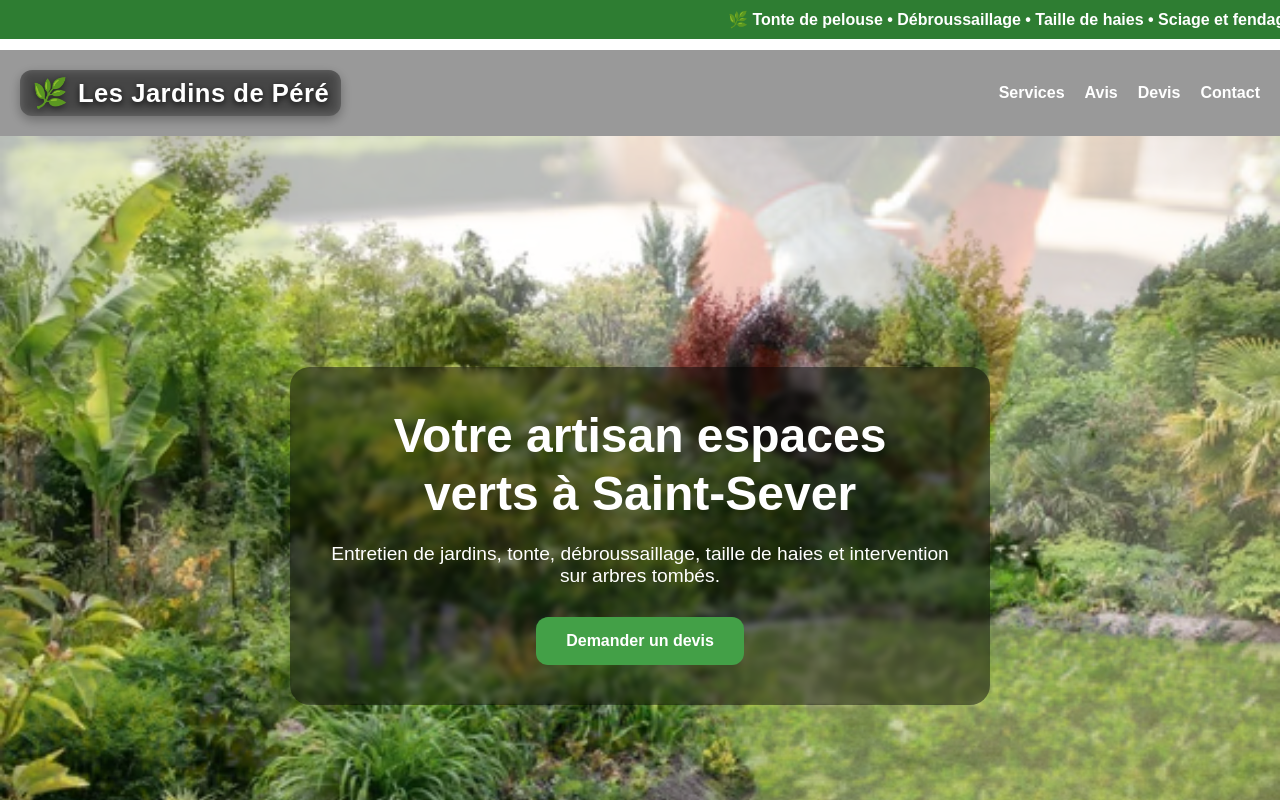
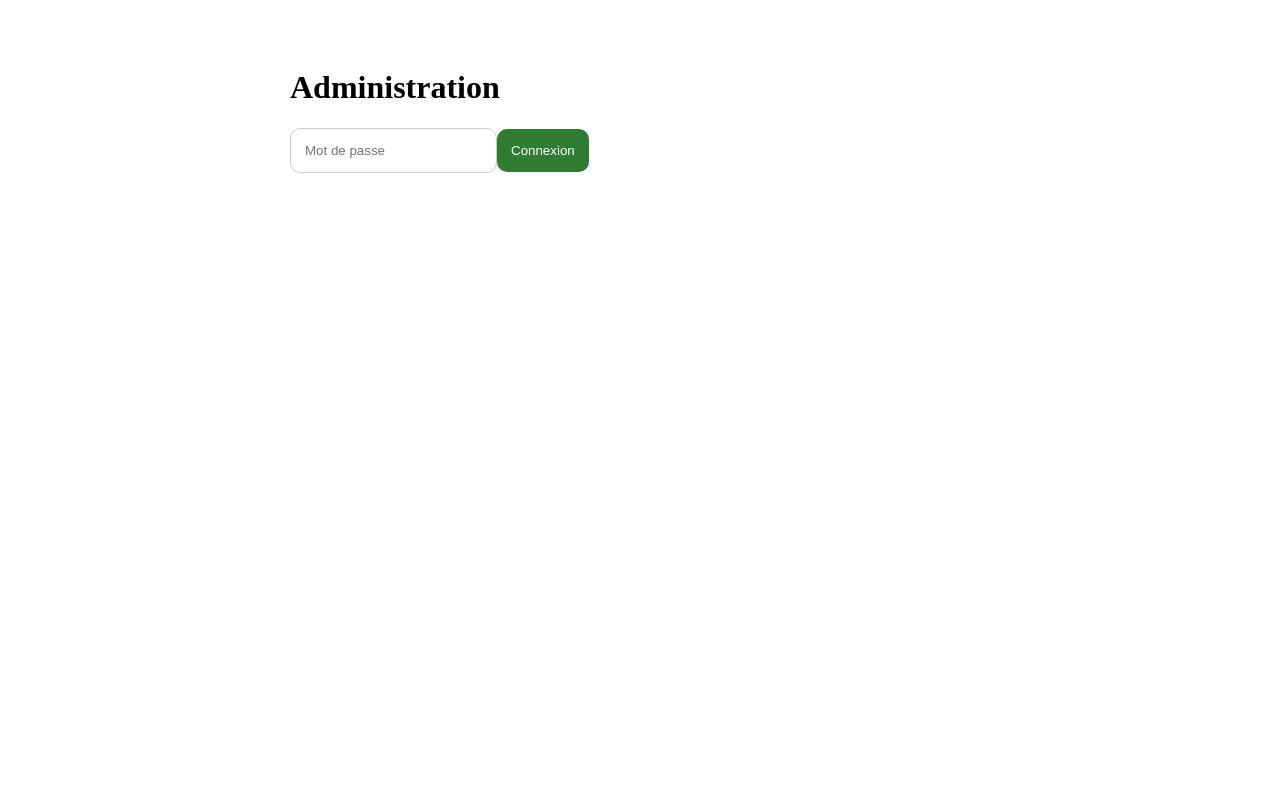
Before and after one commit to BrunoDUPUIS/espaces-verts, a Vue app: page /admin in a window 1280 px wide. Shown: the top 800 px of the page. Built offline with nearby package versions, Linux system fonts and the light colour scheme.

Commit message:
first commit

```diff
--- a/package.json
+++ b/package.json
@@ -13,7 +13,8 @@
     "format": "prettier --write --experimental-cli src/"
   },
   "dependencies": {
-    "vue": "^3.5.32"
+    "vue": "^3.5.32",
+    "vue-router": "^5.1.0"
   },
   "devDependencies": {
     "@eslint/js": "^10.0.1",
--- a/src/App.vue
+++ b/src/App.vue
@@ -1,21 +1,3 @@
 <template>
-  <div id="app">
-    <HeaderBar />
-    <HeroSection />
-    <ServicesSection />
-    <ReviewsSection />
-    <QuoteForm />
-    <MapSection />
-    <FooterSection />
-  </div>
+  <router-view />
 </template>
-
-<script setup>
-import HeaderBar from './components/HeaderBar.vue'
-import HeroSection from './components/ HeroSection.vue'
-import ServicesSection from './components/ServicesSection.vue'
-import ReviewsSection from './components/ReviewsSection.vue'
-import QuoteForm from './components/ QuoteForm.vue'
-import MapSection from './components/MapSection.vue'
-import FooterSection from './components/FooterSection.vue'
-</script>
--- a/src/main.js
+++ b/src/main.js
@@ -1,5 +1,6 @@
 import { createApp } from 'vue'
 import App from './App.vue'
-import './style.css'
 
-createApp(App).mount('#app')
+import router from './router'
+
+createApp(App).use(router).mount('#app')
--- /dev/null
+++ b/src/views/Admin.vue
@@ -0,0 +1,110 @@
+<template>
+  <div class="admin">
+    <div v-if="!logged">
+      <h1>Administration</h1>
+
+      <input v-model="password" type="password" placeholder="Mot de passe" />
+
+      <button @click="login">Connexion</button>
+    </div>
+
+    <div v-else>
+      <h1>Panneau Admin</h1>
+
+      <label>Nom entreprise</label>
+      <input v-model="site.nomEntreprise" />
+
+      <label>Téléphone</label>
+      <input v-model="site.telephone" />
+
+      <label>Email</label>
+      <input v-model="site.email" />
+
+      <label>Bandeau</label>
+      <textarea v-model="site.bandeau"></textarea>
+
+      <button @click="save">Sauvegarder</button>
+
+      <p v-if="saved" class="success">✔ Modifications enregistrées</p>
+    </div>
+  </div>
+</template>
+
+<script setup>
+import { ref, reactive, onMounted } from 'vue'
+
+const password = ref('')
+const logged = ref(false)
+const saved = ref(false)
+
+const ADMIN_PASSWORD = 'pere2026'
+
+const site = reactive({
+  nomEntreprise: '',
+  telephone: '',
+  email: '',
+  bandeau: '',
+})
+
+const login = () => {
+  if (password.value === ADMIN_PASSWORD) {
+    logged.value = true
+    loadData()
+  } else {
+    alert('Mot de passe incorrect')
+  }
+}
+
+const loadData = async () => {
+  const response = await fetch('/data/site.json')
+  const data = await response.json()
+
+  Object.assign(site, data)
+}
+
+const save = () => {
+  // ⚠ ici on simulera
+  // vraie sauvegarde expliquée plus bas
+
+  console.log(JSON.stringify(site, null, 2))
+
+  saved.value = true
+
+  setTimeout(() => {
+    saved.value = false
+  }, 3000)
+}
+</script>
+
+<style scoped>
+.admin {
+  max-width: 700px;
+  margin: auto;
+  padding: 40px 20px;
+
+  display: flex;
+  flex-direction: column;
+  gap: 15px;
+}
+
+input,
+textarea {
+  padding: 14px;
+  border-radius: 10px;
+  border: 1px solid #ccc;
+}
+
+button {
+  padding: 14px;
+  border: none;
+  background: #2e7d32;
+  color: white;
+  border-radius: 10px;
+  cursor: pointer;
+}
+
+.success {
+  color: green;
+  font-weight: bold;
+}
+</style>
```
Also changed, not shown: src/router/index.js (added, +22 -0 lines), 1 other file (tests, documents, lock files or other folders).
